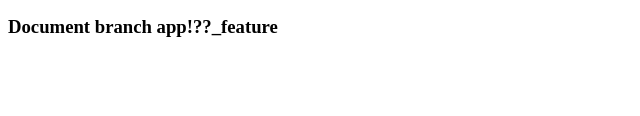
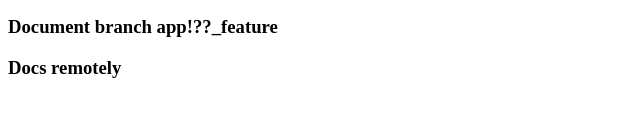
Before and after one commit to beersheva2021AlexanderGavrilov/frontend, a plain HTML site: page index.html in a window 1280 px wide. Shown: the part 138-254 px from the top of the page, without its empty margins (0-640 px from the left). Drawn offline with Linux system fonts and the light colour scheme.

Commit message:
Update index.html
remote changes

```diff
--- a/index.html
+++ b/index.html
@@ -12,6 +12,7 @@
     <h2>Document second app</h2>
     <h3>Document branch app_master</h3>
     <h3>Document branch app!??_feature</h3>
+    <h3>Docs remotely</h3>
 </body>
 
 </html>
```
